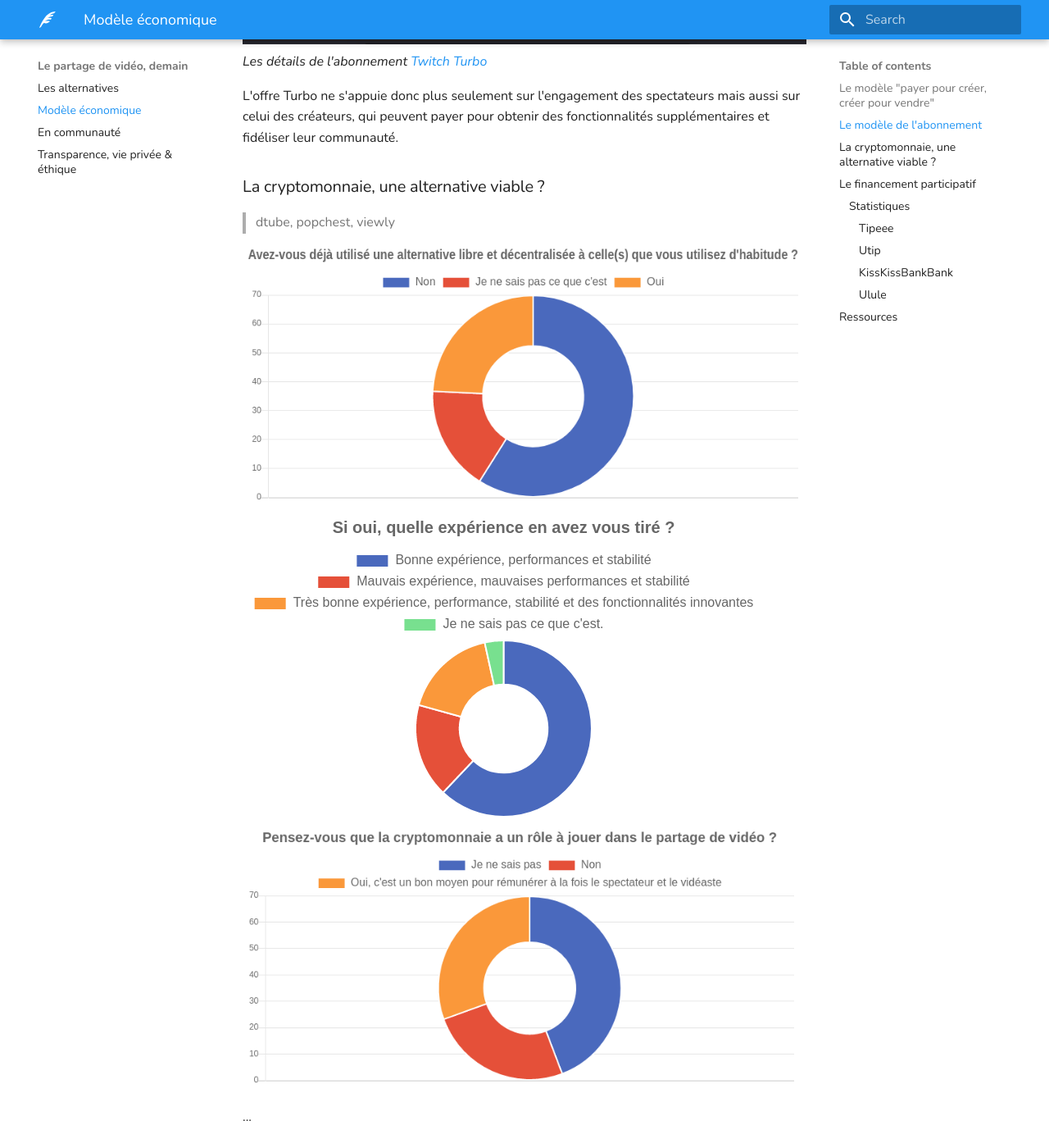
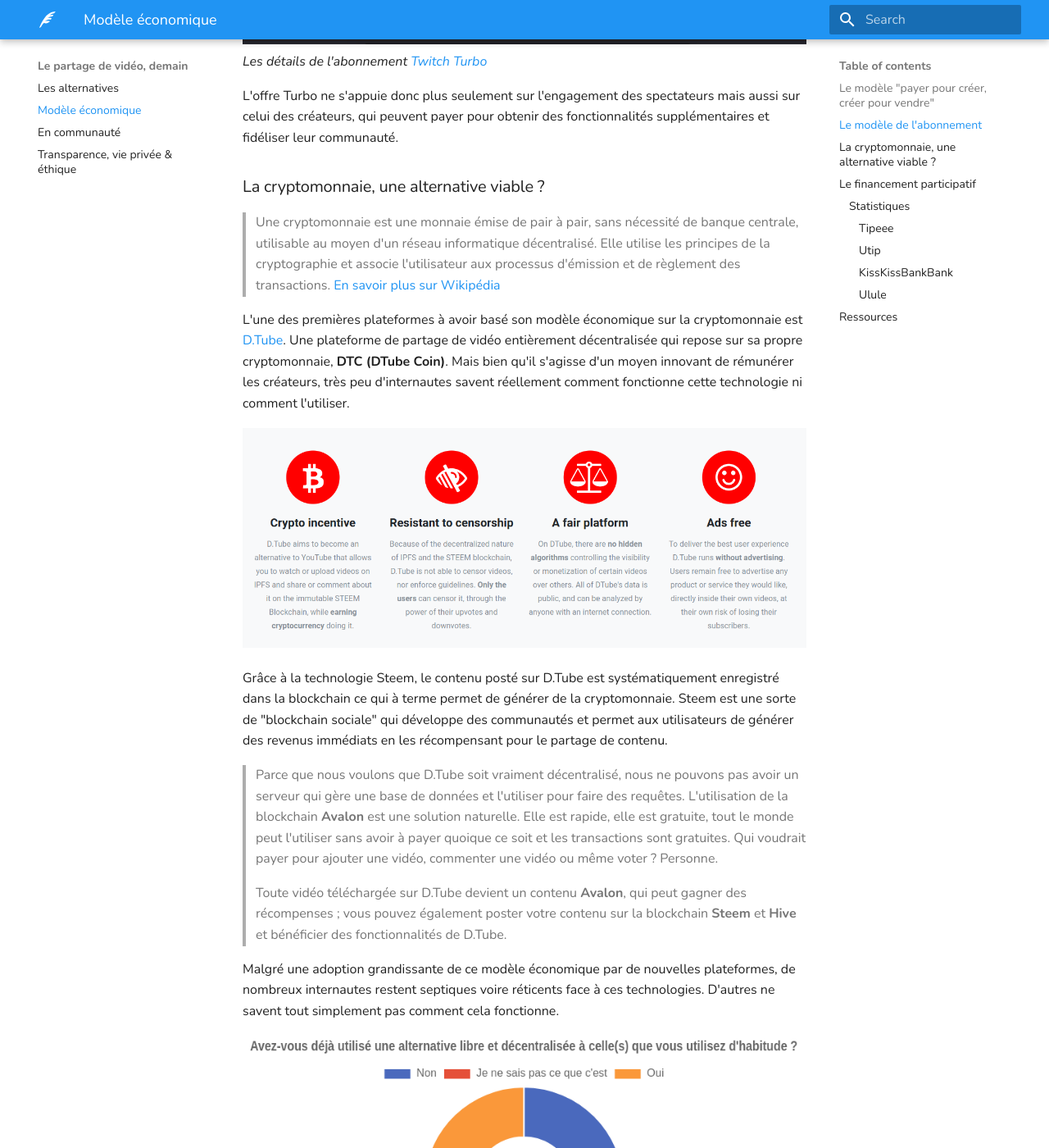
Before and after one commit to sundowndev/livre-blanc-video, an MkDocs documentation site: the page built from docs/tomorrow/business-model.md, in a window 1280 px wide and 1400 px high, scrolled down 2711 px. Shown: the whole window at 82% size. Built offline with MkDocs 1.6.1 and Material for MkDocs 9.7.7, drawn with Linux system fonts in a browser that asks for light colours; some of the changed text lies outside the part shown.

Commit message:
content(chap2): business model

```diff
--- a/docs/tomorrow/business-model.md
+++ b/docs/tomorrow/business-model.md
@@ -45,13 +45,31 @@
 
 ### La cryptomonnaie, une alternative viable ?
 
-> dtube, popchest, viewly
+<!-- > dtube, popchest, viewly -->
+
+> Une cryptomonnaie est une monnaie émise de pair à pair, sans nécessité de banque centrale, utilisable au moyen d'un réseau informatique décentralisé. Elle utilise les principes de la cryptographie et associe l'utilisateur aux processus d'émission et de règlement des transactions. [En savoir plus sur Wikipédia](https://fr.wikipedia.org/wiki/Cryptomonnaie)
+
+L'une des premières plateformes à avoir basé son modèle économique sur la cryptomonnaie est [D.Tube][7]. Une plateforme de partage de vidéo entièrement décentralisée qui repose sur sa propre cryptomonnaie, **DTC (DTube Coin)**. Mais bien qu'il s'agisse d'un moyen innovant de rémunérer les créateurs, très peu d'internautes savent réellement comment fonctionne cette technologie ni comment l'utiliser.
+
+![](../assets/screenshot_45.png)
+
+Grâce à la technologie Steem, le contenu posté sur D.Tube est systématiquement enregistré dans la blockchain ce qui à terme permet de générer de la cryptomonnaie. Steem est une sorte de "blockchain sociale" qui développe des communautés et permet aux utilisateurs de générer des revenus immédiats en les récompensant pour le partage de contenu.
+
+> Parce que nous voulons que D.Tube soit vraiment décentralisé, nous ne pouvons pas avoir un serveur qui gère une base de données et l'utiliser pour faire des requêtes. L'utilisation de la blockchain **Avalon** est une solution naturelle. Elle est rapide, elle est gratuite, tout le monde peut l'utiliser sans avoir à payer quoique ce soit et les transactions sont gratuites. Qui voudrait payer pour ajouter une vidéo, commenter une vidéo ou même voter ? Personne.
+
+> Toute vidéo téléchargée sur D.Tube devient un contenu **Avalon**, qui peut gagner des récompenses ; vous pouvez également poster votre contenu sur la blockchain **Steem** et **Hive** et bénéficier des fonctionnalités de D.Tube.
+
+Malgré une adoption grandissante de ce modèle économique par de nouvelles plateformes, de nombreux internautes restent septiques voire réticents face à ces technologies. D'autres ne savent tout simplement pas comment cela fonctionne.
 
 ![](../assets/study_16.png)
+
 ![](../assets/study_18.png)
+
+La majorité des internautes ayant expérimenté une de ces plateformes ressortent tout de même avec une expérience satisfaisante.
+
 ![](../assets/study_17.png)
 
-...
+Néanmoins l'avis général des internautes sur la question du rôle de la cryptomonnaie reste encore mitigé, principalement car il s'agit d'une technologie encore expérimentale et qui n'a pas encore fait ses preuves dans le milieu du divertissement. Ce modèle économique se présente donc comme une alternative expérimentale mais inadaptée au grand public et aux créateurs habitués à profiter de la stabilité du système bancaire traditionel.
 
 ### Le financement participatif
 
@@ -116,6 +134,7 @@
 -   [Statistiques d'Ulule][4]
 -   [Site web de Utip][5]
 -   [Statistiques de KissKissBankBank][6]
+-   [Présentation du projet D.Tube][7]
 
 [1]: https://vimeo.com/upgrade
 
```
Also changed, not shown: other parts of docs/tomorrow/business-model.md (+2 -0 lines), docs/assets/screenshot_45.png (added), docs/assets/study_16.png, docs/assets/study_17.png.
